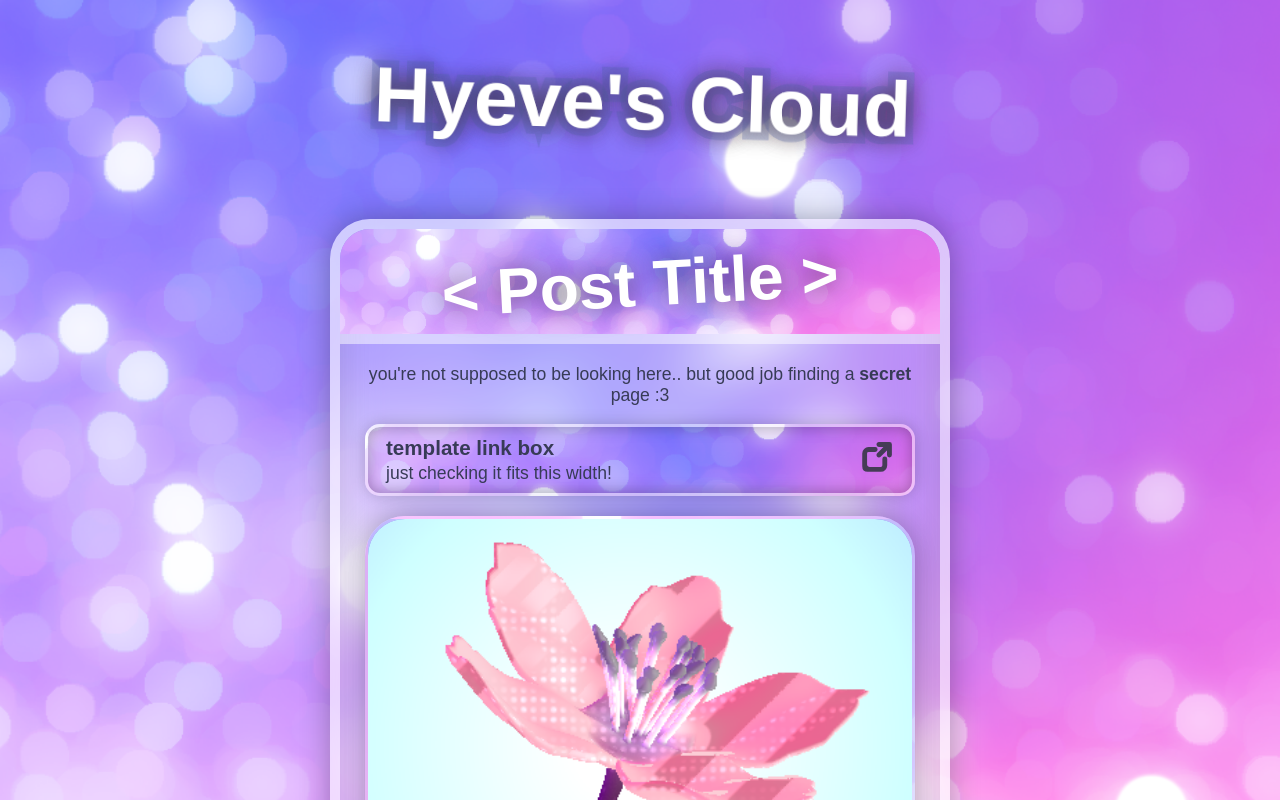
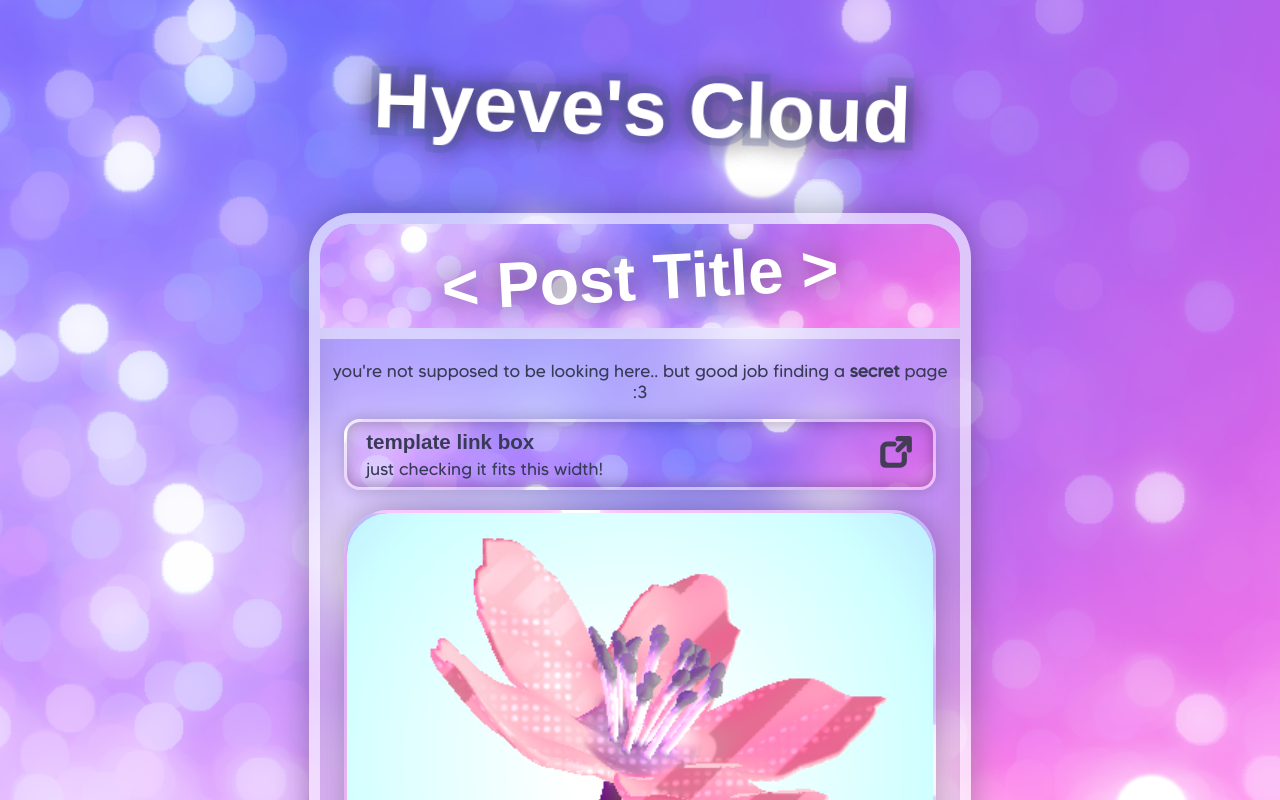
Before and after one commit to Hyyeve/WebbedSite, a plain HTML site: page posts/post-template.html in a window 1280 px wide. Shown: the top 800 px of the page. Drawn offline with Linux system fonts and the light colour scheme; a web font is replaced by a local one.

Commit message:
Fix styling bugs and make sizing more scalable

```diff
--- a/css/88x31.css
+++ b/css/88x31.css
@@ -8,5 +8,4 @@
 
 .webring-box > img {
   image-rendering: pixelated;
-  vertical-align: bottom;
 }
--- a/css/content-box.css
+++ b/css/content-box.css
@@ -1,11 +1,11 @@
 .content-box {
   background-color: var(--CRYSTAL_BG_COL);
-  backdrop-filter: blur(25px);
-  border: 10px solid var(--CRYSTAL_BORDER_COL);
+  backdrop-filter: blur(1.8rem);
+  border: var(--MAIN_BORDER_WIDTH) solid var(--CRYSTAL_BORDER_COL);
   overflow: hidden;
-  border-radius: 40px;
-  box-shadow: 0 0 30px rgba(0, 0, 0, 0.3), inset 0 0 30px rgba(100, 100, 100, 0.2);
-  margin: auto auto 100px;
+  border-radius: var(--MAIN_BORDER_RADIUS);
+  box-shadow: 0 0 2rem rgba(0, 0, 0, 0.3), inset 0 0 2rem rgba(100, 100, 100, 0.2);
+  margin: auto auto 6.6rem;
 }
 
 .content-title-box {
@@ -16,26 +16,26 @@
 
 .content-title-text {
   margin: 0;
-  line-height: 100px;
-  font-size: 4rem;
+  line-height: 6.2rem;
+  font-size: var(--TITLE_FONT_SIZE);
   color: var(--HEADER_TEXT_COL);
-  text-shadow: 0 0 25px var(--TEXT_SHADOW_COL);
+  text-shadow: 0 0 1.8rem var(--TEXT_SHADOW_COL);
 }
 
 .content-main-box {
-  border-top: 10px solid var(--CRYSTAL_BORDER_COL);
-  padding-top: 10px;
+  border-top: var(--MAIN_BORDER_WIDTH) solid var(--CRYSTAL_BORDER_COL);
+  padding-top: var(--MAIN_BORDER_WIDTH);
 }
 
 .content-text {
-  font-size: 1.1rem;
+  font-size: var(--BODY_FONT_SIZE);
   color: var(--BODY_TEXT_COL);
   font-family: var(--BODY_FONT), sans-serif;
-  padding: 10px;
+  padding: 0.6rem 0.5rem 0.3rem 0.5rem;
 }
 
 .quote-text {
-  font-size: 0.8rem;
+  font-size: var(--NOTE_FONT_SIZE);
   color: var(--QUOTE_TEXT_COL);
   font-family: var(--HEADER_FONT), sans-serif;
 }
--- a/css/floating-header.css
+++ b/css/floating-header.css
@@ -1,9 +1,15 @@
+.header-container {
+  display: flex;
+  justify-content: center;
+  align-items: center;
+  height: 13.3rem;
+}
+
 .header-text {
-  position: relative;
-  font-size: 5rem;
+  position: absolute;
+  font-size: var(--HEADER_FONT_SIZE);
   color: var(--HEADER_TEXT_COL);
-  padding-bottom: 20px;
-  text-shadow: 0 0 25px var(--TEXT_SHADOW_COL);
+  text-shadow: 0 0 1.8rem var(--TEXT_SHADOW_COL);
 }
 
 .header-text:after {
@@ -11,5 +17,5 @@
   content: attr(data-text);
   z-index: -1;
   inset: 0;
-  -webkit-text-stroke: 0.2em rgba(79, 98, 173, 0.3);
+  -webkit-text-stroke: calc(var(--HEADER_FONT_SIZE) * 0.2) var(--HEADER_OUTLINE_COL);
 }
--- a/css/image-box.css
+++ b/css/image-box.css
@@ -1,10 +1,10 @@
 .image-box {
   background: var(--BG_IMG);
-  border: 3px solid var(--CRYSTAL_BORDER_COL);
-  margin: 15px;
+  border: 0.2rem solid var(--CRYSTAL_BORDER_COL);
+  margin: 1rem;
   overflow: hidden;
-  border-radius: 40px;
-  box-shadow: 0 0 30px rgba(0, 0, 0, 0.3), inset 0 0 30px rgba(100, 100, 100, 0.2);
+  border-radius: 2.8rem;
+  box-shadow: 0 0 2rem rgba(0, 0, 0, 0.3), inset 0 0 2rem rgba(100, 100, 100, 0.2);
 }
 
 .image-box > img {
@@ -20,17 +20,17 @@
 }
 
 .image-tag {
-  height: 20px;
-  margin-top: -25px;
-  margin-bottom: -6px;
-  font-size: 0.8rem;
+  height: 1.3rem;
+  margin-top: -1.8rem;
+  margin-bottom: -0.4rem;
+  font-size: var(--NOTE_FONT_SIZE);
   text-align: center;
-  padding: 5px 20px 0px 20px;
+  padding: 0.3rem 1.3rem 0 1.3rem;
   color: white;
-  border: 3px solid var(--CRYSTAL_BORDER_COL);
+  border: 0.2rem solid var(--CRYSTAL_BORDER_COL);
   font-family: var(--HEADER_FONT), sans-serif;
-  text-shadow: 0 0 10px var(--TEXT_SHADOW_COL);
+  text-shadow: 0 0 0.8rem var(--TEXT_SHADOW_COL);
   background-image: var(--BG_IMG);
   background-position: 50% 90%;
-  border-radius: 20px 20px 0 0;
+  border-radius: 1.3rem 1.3rem 0 0;
 }
--- a/css/index.css
+++ b/css/index.css
@@ -1,13 +1,13 @@
 .content-box {
-  width: 500px;
+  width: 31rem;
 }
 
 .tabs-container {
   display: flex;
   justify-content: stretch;
-  box-shadow: 0 0 10px rgba(0, 0, 0, 0.5);
-  margin-bottom: 10px;
-  border-radius: 0 0 20px 20px;
+  box-shadow: 0 0 0.8rem rgba(0, 0, 0, 0.5);
+  margin-bottom: 0.8rem;
+  border-radius: 0 0 1.2rem 1.2rem;
   backdrop-filter: brightness(0.9);
   overflow: hidden;
 }
@@ -15,11 +15,11 @@
 .tab-label {
   width: auto;
   flex-grow: 1;
-  font-size: 1.1rem;
+  font-size: var(--BODY_FONT_SIZE);
   color: var(--HEADER_TEXT_COL);
-  padding-top: 5px;
-  padding-bottom: 5px;
-  text-shadow: 0 0 10px var(--TEXT_SHADOW_COL);
+  padding-top: 0.3rem;
+  padding-bottom: 0.3rem;
+  text-shadow: 0 0 0.8rem var(--TEXT_SHADOW_COL);
   background-color: rgba(0, 0, 255, 0.1);
   z-index: 1;
 }
@@ -52,5 +52,5 @@
 }
 
 .projects-section, .posts-section {
-  padding: 10px 0px;
+  padding: 0.8rem 0 0.4rem 0;
 }
--- a/css/link-box.css
+++ b/css/link-box.css
@@ -1,26 +1,20 @@
-.link-box, .link-box-important {
-  font-size: 1.1rem;
-  box-shadow: 0 0 15px rgba(0, 0, 0, 0.2), inset 0 0 15px rgba(0, 0, 0, 0.3);
-  border: 3px solid var(--CRYSTAL_BORDER_COL);
+.link-box {
+  font-size: var(--BODY_FONT_SIZE);
+  box-shadow: 0 0 1rem rgba(0, 0, 0, 0.2), inset 0 0 1rem rgba(0, 0, 0, 0.3);
+  border: 0.2rem solid var(--CRYSTAL_BORDER_COL);
   font-family: var(--BODY_FONT), sans-serif;
   background-image: var(--BG_IMG);
   background-position: 50% 46.5%;
   background-size: 150%;
-  padding-top: 6px;
-  padding-bottom: 6px;
-  margin-bottom: 20px;
-  border-radius: 15px;
-  margin-left: 15px;
-  margin-right: 15px;
+  padding-top: 0.3rem;
+  padding-bottom: 0.3rem;
+  margin-bottom: 1.3rem;
+  border-radius: 1rem;
+  margin-left: 1rem;
+  margin-right: 1rem;
   display: flex;
   align-content: space-between;
   align-items: center;
-}
-
-.link-box-separator {
-  font-family: var(--HEADER_FONT), sans-serif;
-  font-size: 1.5em;
-  color: var(--BODY_TEXT_COL);
 }
 
 .link-box-title {
@@ -30,8 +24,8 @@
 .link-box-title, .link-box-text {
   color: var(--BODY_TEXT_COL);
   text-align: left;
-  padding-left: 15px;
-  margin: 3px;
+  padding-left: 1rem;
+  margin: 0.2rem;
 }
 
 .link-icons {
@@ -39,18 +33,18 @@
   display: flex;
   align-items: center;
   flex-direction: row-reverse;
-  margin-right: 20px;
+  margin-right: 1.3rem;
 }
 
 .link-icon {
-  width: 30px;
-  height: 30px;
-  margin-left: 10px;
+  width: 2rem;
+  height: 2rem;
+  margin-left: 0.7rem;
 }
 
-.tools-note {
+.link-box-note {
   font-family: var(--BODY_FONT), sans-serif;
-  font-size: 0.8rem;
+  font-size: var(--NOTE_FONT_SIZE);
   font-weight: bold;
-  padding-left: 10px;
+  padding-left: 0.7rem;
 }
--- a/css/post.css
+++ b/css/post.css
@@ -1,3 +1,3 @@
 .content-box {
-  width: 600px;
+  width: 40rem;
 }
--- a/css/shared.css
+++ b/css/shared.css
@@ -3,19 +3,34 @@
   src: url('font/Buycat.ttf');
 }
 
+@font-face {
+  font-family: TommySoft;
+  src: url('font/Tommy Soft.otf');
+}
+
 .root {
+
+
+  --HEADER_FONT_SIZE: 5rem;
+  --TITLE_FONT_SIZE: 4rem;
+  --BODY_FONT_SIZE: 1.1rem;
+  --NOTE_FONT_SIZE: 0.8rem;
+
+  --MAIN_BORDER_WIDTH: 0.7rem;
+  --MAIN_BORDER_RADIUS: 2.8rem;
+
   --HEADER_FONT: Buycat;
+  --BODY_FONT: TommySoft;
+
   --HEADER_TEXT_COL: white;
-
-  --BODY_FONT: MADE Tommy Soft;
+  --HEADER_OUTLINE_COL: rgba(79, 98, 173, 0.3);
   --BODY_TEXT_COL: rgb(55, 59, 86);
-
   --QUOTE_TEXT_COL: rgb(144, 126, 176);
-
   --CRYSTAL_BG_COL: rgba(255, 255, 255, 0.2);
   --CRYSTAL_BORDER_COL: rgba(255, 255, 255, 0.5);
-
   --TEXT_SHADOW_COL: rgba(60, 40, 50, 0.7);
+  --LINK_COL: rgb(74, 74, 229);
+  --LINK_HOVER_COL: #ff5fb2;
 
   --BG_IMG: url('../img/fill.png');
 
@@ -29,12 +44,13 @@
 }
 
 a:link:not(.no-style-link), a:visited:not(.no-style-link) {
-  color: rgb(74, 74, 229);
+  color: var(--LINK_COL);
   text-decoration: none;
 }
 
 a:hover:not(.no-style-link), a:active:not(.no-style-link) {
-  color: #ff5fb2;
+  color: var(--LINK_HOVER_COL);
+  text-decoration: none;
 }
 
 .no-style-link {
--- a/posts/post-template.html
+++ b/posts/post-template.html
@@ -14,8 +14,8 @@
 </head>
 <body class="root">
 <div class="anim-layer"></div>
-<div class="float-animate">
-  <h1 class="header-text" data-text="Hyeve's Cloud"><a href="../index.html" class="no-style-link">Hyeve's Cloud</a></h1>
+<div class="header-container">
+  <h1 class="header-text float-animate" data-text="Hyeve's Cloud">Hyeve's Cloud</h1>
 </div>
 
 <div class="content-box">
@@ -48,7 +48,6 @@
         </div>
       </div>
 
-      </p>
       <p class="quote-text">
         secret #1
       </p>
```
Also changed, not shown: index.html (+17 -17 lines), posts/88x31s.html (+2 -2 lines), posts/more-about-me.html (+2 -2 lines), posts/video-editing.html (+4 -4 lines).
